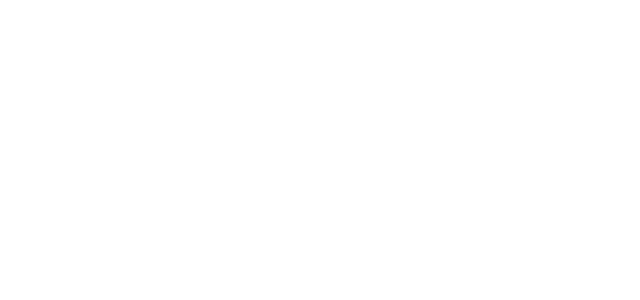
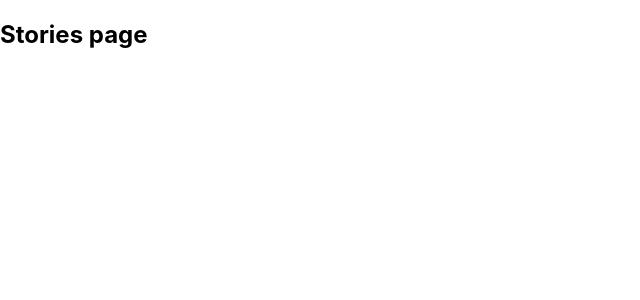
Before and after one commit to benhalverson/frontend-demo, a React (Create React App) app: page /stories in a window 1280 px wide. Shown: the top 300 px of the page, without its empty margins (0-640 px from the left). Built offline with nearby package versions, Linux system fonts and the light colour scheme.

Commit message:
setup stories page

```diff
--- a/src/App.tsx
+++ b/src/App.tsx
@@ -1,12 +1,14 @@
 import React from 'react';
 import { BrowserRouter as Router, Switch, Route } from 'react-router-dom';
 import HomePage from './pages/Home';
+import StoriesPage from './pages/Stories';
 
 function App() {
   return (
     <Router>
       <Switch>
         <Route exact path='/' component={HomePage} />
+        <Route exact path='/stories' component={StoriesPage} />
       </Switch>
     </Router>
   );
--- a/src/pages/Stories.tsx
+++ b/src/pages/Stories.tsx
@@ -1,10 +1,8 @@
-export default function Stories() {
+export default function StoriesPage() {
   return (
     <section>
       <div>
-        <h1>Stay hungry. Stay foolish.</h1>
-        <p>Learn from the hottest startups in the world</p>
-        <button>Read Now</button>
+        <h1>Stories page</h1>
       </div>
     </section>
   );
```
